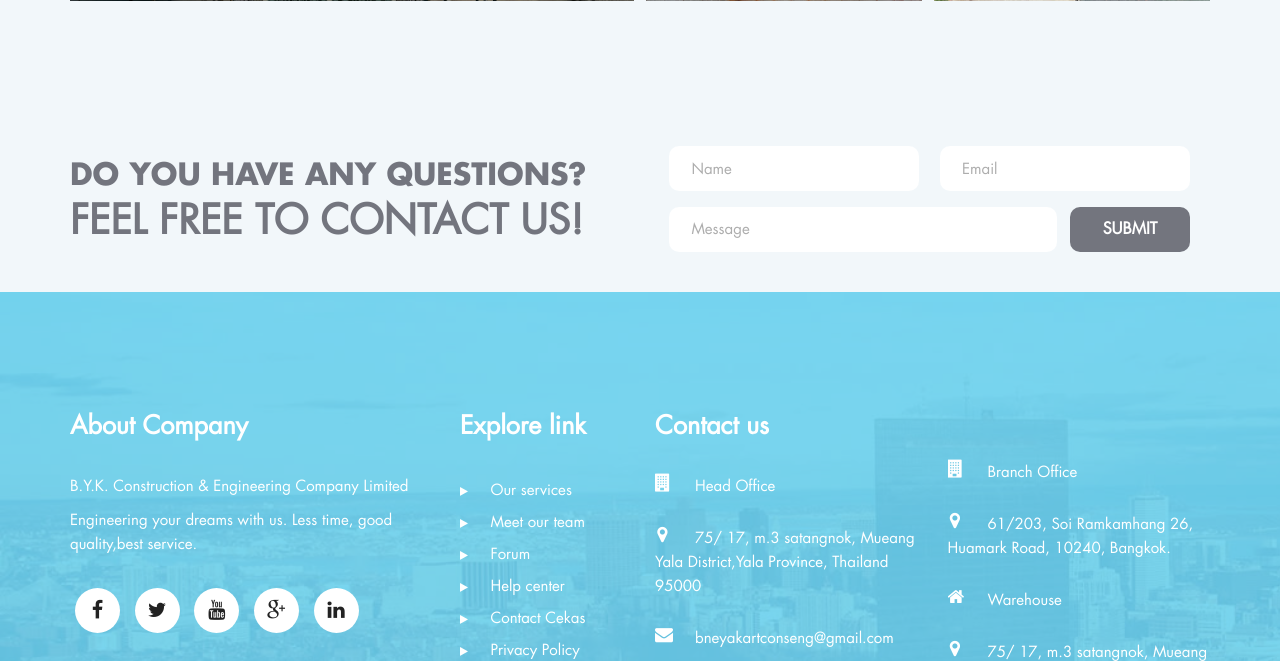
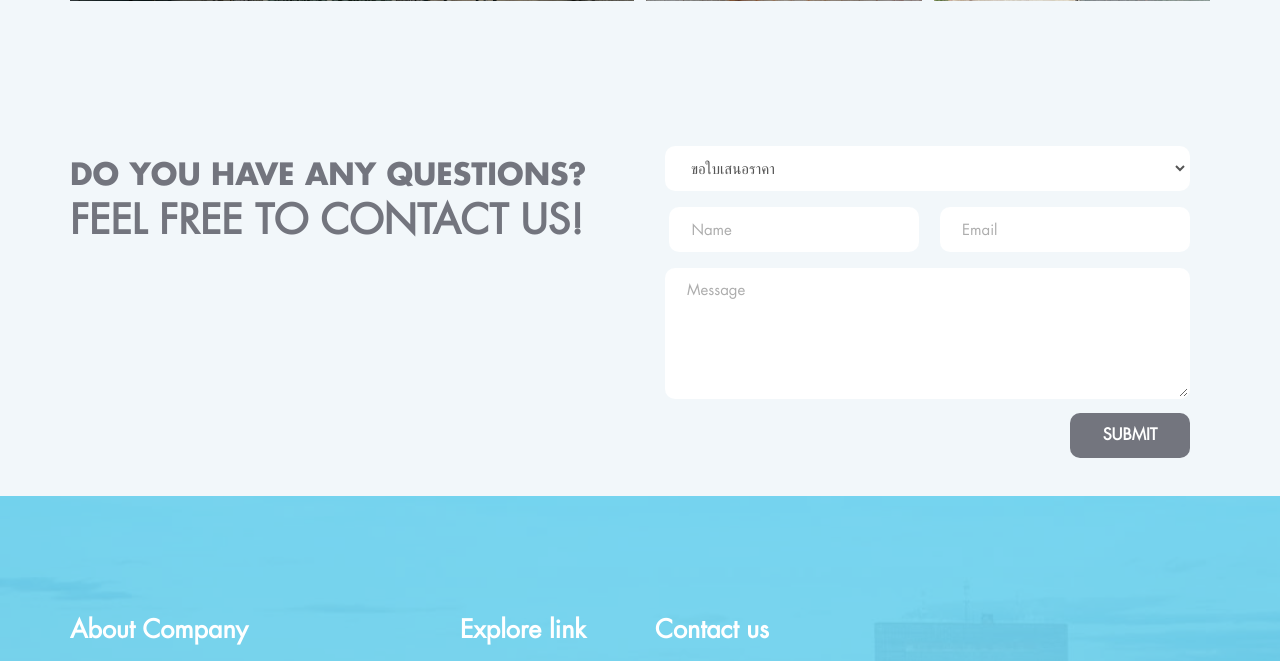
Before and after one commit to jong17/sofeeb_byk_construction, a PHP site: page /index.html in a window 1280 px wide. Shown: the part 4266-4927 px from the top of the page. Run offline with PHP 8.4, Linux system fonts and the light colour scheme.

Commit message:
add submit form subject

```diff
--- a/css/custom.css
+++ b/css/custom.css
@@ -551,15 +551,22 @@ nav.navbar.bootsnav ul.nav > li > a:hover,nav.navbar.bootsnav ul.nav > li > a:fo
     border: 2px solid transparent;
     border-radius: 10px;
     font-size: 15px;
-    height: 45px;
+    /* height: 45px; */
     margin: 8px;
     padding: 10px 20px;
     width: 250px;
     box-shadow: none;
 }
+#contact_form .form-inline input.form-control {
+    height: 45px;
+}
+#contact_form .form-inline select.form-control {
+    width: 525px;
+    height: 45px;
+}
 #contact_form .form-inline textarea.form-control {
-    width: 388px;
-    resize:none;
+    width: 525px;
+    resize:vertical;
 }
 #contact_form .form-control:focus {
     border: 2px solid #81d4fa;
--- a/index.html
+++ b/index.html
@@ -431,6 +431,12 @@
                     </div>
                     <form role="form" action="mail_handler.php" method="post" class="form-inline text-right col-md-6" >
                         <div class="form-group">
+                            <select class="form-control" id="subject" name="subject" required>
+                                <option>ขอใบเสนอราคา</option>
+                                <option>สอบถามข้อมูล</option>
+                            </select>
+                        </div>
+                        <div class="form-group">
                             <input type="text" class="form-control" id="name" name="name" placeholder="Name">
                         </div>
                         <div class="form-group">
--- a/mail_handler.php
+++ b/mail_handler.php
@@ -4,9 +4,9 @@
     $from = "noreply@cebyk.com"; // this is the sender's Email address
     $name = $_POST['name'];
     $email = $_POST['email'];
-    $subject = "ขอใบเสนอราคา";
+    $subject = $_POST['subject'];
     // $subject2 = "Copy of your form submission";
-    $message = "คุณ " . $name . "\n\n อีเมล " . $email . " \n\nรายละเอียดเพิ่มเติม:\n\n" . $_POST['msg'];
+    $message = "คุณ " . $name . "\n\nอีเมล " . $email . " \n\nรายละเอียดเพิ่มเติม:\n\n" . $_POST['msg'];
     // $message2 = "Here is a copy of your message " . $first_name . "\n\n" . $_POST['message'];
 
     $headers = 'Content-Type: text/plain; charset=utf-8' . "\r\n";
```
